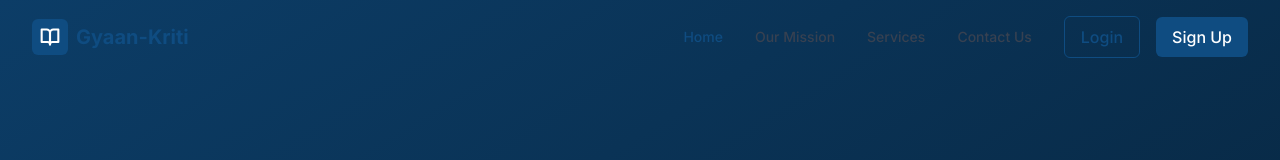
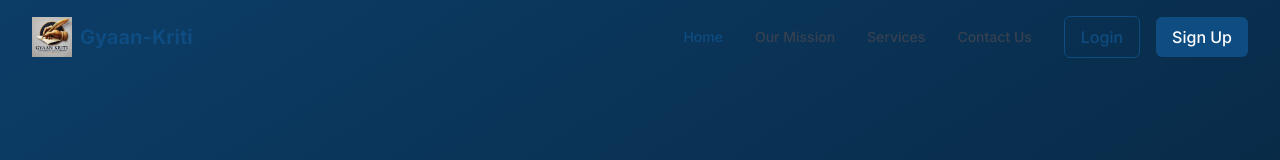
Before and after one commit to b-rushik/Application-development, a React (Vite) app: page / in a window 1280 px wide. Shown: the top 160 px of the page. Built offline with nearby package versions, Linux system fonts and the light colour scheme.

Commit message:
Add files via upload

```diff
--- a/src/components/common/Logo.tsx
+++ b/src/components/common/Logo.tsx
@@ -1,5 +1,42 @@
-import { BookOpen } from 'lucide-react';
+// import { BookOpen } from 'lucide-react';
+// import { Link } from 'react-router-dom';
+
+// interface LogoProps {
+//   className?: string;
+//   large?: boolean;
+//   withText?: boolean;
+// }
+
+// const Logo: React.FC<LogoProps> = ({ className = '', large = false, withText = true }) => {
+//   return (
+//     <Link
+//       to="/"
+//       className={`flex items-center gap-2 ${className}`}
+//     >
+//       <div className={`${large ? 'p-3' : 'p-2'} rounded-md bg-primary-500 text-white`}>
+//         <BookOpen size={large ? 28 : 20} strokeWidth={2.5} />
+//       </div>
+
+//       {withText && (
+//         <div className="flex flex-col">
+//           <span className={`font-bold ${large ? 'text-2xl' : 'text-xl'} text-primary-500`}>
+//             Gyaan-Kriti
+//           </span>
+//           {large && (
+//             <span className="text-sm text-gray-600">
+//               Excellence in Education
+//             </span>
+//           )}
+//         </div>
+//       )}
+//     </Link>
+//   );
+// };
+
+// export default Logo;
+
 import { Link } from 'react-router-dom';
+import logo from './gyaan-kriti.png'; // Update this path
 
 interface LogoProps {
   className?: string;
@@ -13,8 +50,13 @@ const Logo: React.FC<LogoProps> = ({ className = '', large = false, withText = t
       to="/"
       className={`flex items-center gap-2 ${className}`}
     >
-      <div className={`${large ? 'p-3' : 'p-2'} rounded-md bg-primary-500 text-white`}>
-        <BookOpen size={large ? 28 : 20} strokeWidth={2.5} />
+      {/* Logo image container */}
+      <div className={`${large ? 'w-16 h-16' : 'w-10 h-10'}`}>
+        <img
+          src={logo}
+          alt="Gyaan-Kriti Logo"
+          className="w-full h-full object-contain"
+        />
       </div>
 
       {withText && (
```
Also changed, not shown: src/components/common/gyaan-kriti.png (added).
